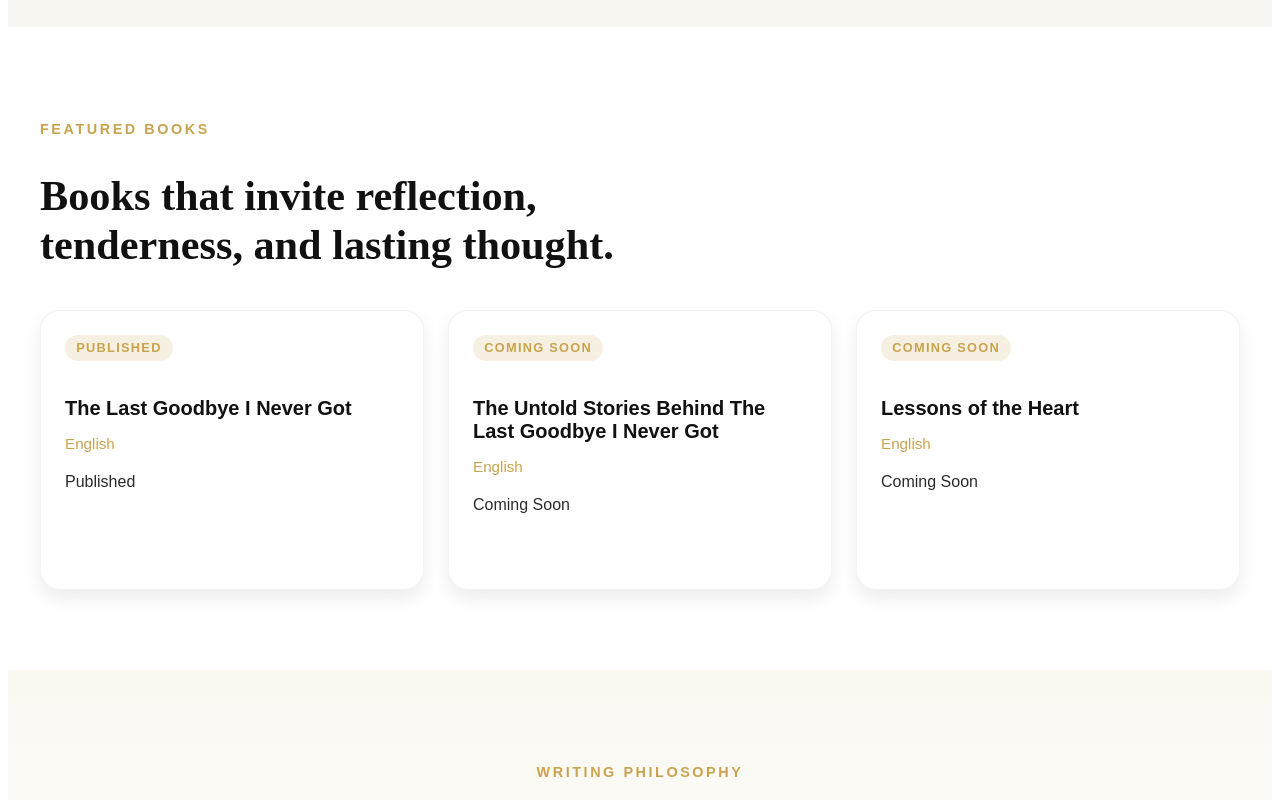
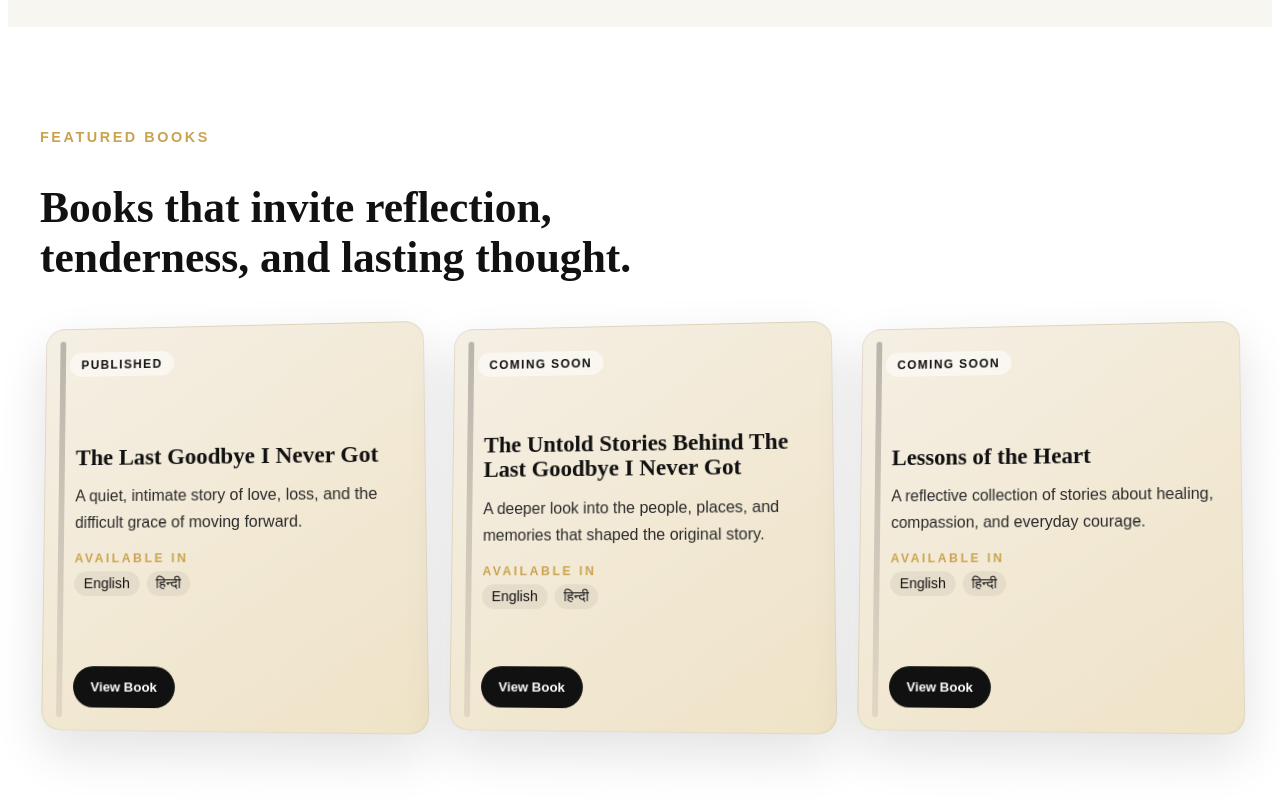
Before and after one commit to anuragvrm2173/anurag-author-website, a React (Vite) app: page / in a window 1280 px wide. Shown: the part 860-1660 px from the top of the page. Built offline with nearby package versions, Linux system fonts and the light colour scheme.

Commit message:
feat(home): implement premium editorial hero section

```diff
--- a/src/components/ui/BookCard/BookCard.css
+++ b/src/components/ui/BookCard/BookCard.css
@@ -2,40 +2,116 @@
   position: relative;
   display: flex;
   flex-direction: column;
-  gap: 1rem;
-  padding: 1.5rem;
-  min-height: 230px;
-  background: rgba(255,255,255,0.72);
-  border: 1px solid rgba(17, 17, 17, 0.06);
-  border-radius: 1.25rem;
-  box-shadow: var(--shadow-sm);
+  justify-content: space-between;
+  gap: 1.25rem;
+  min-height: 360px;
+  padding: 1.5rem 1.5rem 1.4rem;
+  border-radius: 1.2rem;
+  background: linear-gradient(145deg, #f5efe4 0%, #efe3c7 100%);
+  border: 1px solid rgba(17, 17, 17, 0.08);
+  box-shadow: 0 20px 50px rgba(17, 17, 17, 0.12);
+  transform: perspective(1000px) rotateX(4deg) rotateY(-5deg);
+  transition: transform 220ms ease, box-shadow 220ms ease;
+}
+
+.book-card:hover {
+  transform: perspective(1000px) rotateX(2deg) rotateY(-2deg) translateY(-6px);
+  box-shadow: 0 24px 60px rgba(17, 17, 17, 0.16);
+}
+
+.book-card__spine {
+  position: absolute;
+  top: 0.75rem;
+  bottom: 0.75rem;
+  left: 0.85rem;
+  width: 0.4rem;
+  border-radius: 999px;
+  background: linear-gradient(180deg, rgba(17, 17, 17, 0.26), rgba(17, 17, 17, 0.08));
 }
 
 .book-card__badge {
   width: fit-content;
-  padding: 0.35rem 0.7rem;
+  padding: 0.35rem 0.75rem;
   border-radius: 999px;
-  background: rgba(201, 163, 78, 0.16);
-  color: var(--color-accent);
-  font-size: 0.8rem;
+  background: rgba(255, 255, 255, 0.55);
+  color: var(--color-primary);
+  font-size: 0.77rem;
   font-weight: 700;
   text-transform: uppercase;
-  letter-spacing: 0.08rem;
+  letter-spacing: 0.09rem;
+}
+
+.book-card__content {
+  display: flex;
+  flex-direction: column;
+  gap: 0.8rem;
+  padding-left: 0.45rem;
 }
 
 .book-card__title {
-  margin-bottom: 0.5rem;
-  font-size: 1.25rem;
+  margin: 0;
+  font-family: var(--font-heading);
+  font-size: 1.45rem;
+  line-height: 1.1;
   color: var(--color-primary);
 }
 
-.book-card__author {
-  margin-bottom: 0.75rem;
-  font-size: 0.95rem;
+.book-card__description {
+  margin: 0;
+  line-height: 1.7;
+  color: var(--color-text);
+}
+
+.book-card__editions {
+  display: flex;
+  flex-direction: column;
+  gap: 0.35rem;
+  margin-top: 0.2rem;
+}
+
+.book-card__editions-label {
+  font-size: 0.78rem;
+  font-weight: 700;
+  letter-spacing: 0.16rem;
+  text-transform: uppercase;
   color: var(--color-accent);
 }
 
-.book-card__description {
-  line-height: 1.75;
-  color: var(--color-text);
+.book-card__edition-list {
+  display: flex;
+  flex-wrap: wrap;
+  gap: 0.45rem;
 }
+
+.book-card__edition {
+  display: inline-flex;
+  align-items: center;
+  padding: 0.25rem 0.6rem;
+  border-radius: 999px;
+  background: rgba(17, 17, 17, 0.06);
+  color: var(--color-primary);
+  font-size: 0.9rem;
+}
+
+.book-card__footer {
+  display: flex;
+  justify-content: flex-start;
+  padding-left: 0.45rem;
+}
+
+.book-card__button {
+  border: none;
+  padding: 0.8rem 1.1rem;
+  border-radius: 999px;
+  background: var(--color-primary);
+  color: var(--color-white);
+  font-weight: 600;
+  cursor: pointer;
+  transition: background 180ms ease, transform 180ms ease;
+}
+
+.book-card__button:hover {
+  background: var(--color-accent);
+  color: var(--color-primary);
+  transform: translateY(-1px);
+}
--- a/src/components/ui/BookCard/BookCard.jsx
+++ b/src/components/ui/BookCard/BookCard.jsx
@@ -1,13 +1,33 @@
 import "./BookCard.css";
 
-function BookCard({ title, author, description, badge }) {
+function BookCard({ title, description, badge, editions }) {
+  const editionEntries = Object.entries(editions || {});
+
   return (
-    <article className="book-card">
+    <article className="book-card" aria-label={`${title} book card`}>
+      <div className="book-card__spine" aria-hidden="true" />
       <div className="book-card__badge">{badge}</div>
+
       <div className="book-card__content">
         <h3 className="book-card__title">{title}</h3>
-        <p className="book-card__author">{author}</p>
         <p className="book-card__description">{description}</p>
+
+        <div className="book-card__editions" aria-label="Available editions">
+          <span className="book-card__editions-label">Available in</span>
+          <div className="book-card__edition-list">
+            {editionEntries.map(([key, edition]) => (
+              <span key={key} className="book-card__edition">
+                {edition.label}
+              </span>
+            ))}
+          </div>
+        </div>
+      </div>
+
+      <div className="book-card__footer">
+        <button type="button" className="book-card__button">
+          View Book
+        </button>
       </div>
     </article>
   );
--- a/src/data/books.js
+++ b/src/data/books.js
@@ -1,27 +1,39 @@
 const books = [
   {
-    id: 1,
+    id: "the-last-goodbye",
     title: "The Last Goodbye I Never Got",
-    language: "English",
+    description:
+      "A quiet, intimate story of love, loss, and the difficult grace of moving forward.",
     status: "Published",
     slug: "the-last-goodbye-i-never-got",
-    cover: "",
+    editions: {
+      english: { label: "English", available: true },
+      hindi: { label: "हिन्दी", available: true },
+    },
   },
   {
-    id: 2,
+    id: "the-untold-stories",
     title: "The Untold Stories Behind The Last Goodbye I Never Got",
-    language: "English",
+    description:
+      "A deeper look into the people, places, and memories that shaped the original story.",
     status: "Coming Soon",
     slug: "the-untold-stories",
-    cover: "",
+    editions: {
+      english: { label: "English", available: true },
+      hindi: { label: "हिन्दी", available: false },
+    },
   },
   {
-    id: 3,
+    id: "lessons-of-the-heart",
     title: "Lessons of the Heart",
-    language: "English",
+    description:
+      "A reflective collection of stories about healing, compassion, and everyday courage.",
     status: "Coming Soon",
     slug: "lessons-of-the-heart",
-    cover: "",
+    editions: {
+      english: { label: "English", available: true },
+      hindi: { label: "हिन्दी", available: false },
+    },
   },
 ];
 
--- a/src/sections/FeaturedBooks/FeaturedBooks.css
+++ b/src/sections/FeaturedBooks/FeaturedBooks.css
@@ -1,9 +1,9 @@
 .featured-books {
-  padding: 5rem 0;
+  padding: 5.5rem 0 6rem;
 }
 
 .featured-books__header {
-  max-width: 40rem;
+  max-width: 44rem;
   margin-bottom: 2.5rem;
 }
 
@@ -18,7 +18,7 @@
 
 .featured-books__title {
   font-family: var(--font-heading);
-  font-size: clamp(2rem, 3.3vw, 2.7rem);
+  font-size: clamp(2.1rem, 3.4vw, 2.8rem);
   line-height: 1.15;
   color: var(--color-primary);
 }
@@ -26,6 +26,7 @@
 .featured-books__grid {
   display: grid;
   gap: 1.5rem;
+  align-items: stretch;
 }
 
 @media (min-width: 768px) {
--- a/src/sections/FeaturedBooks/FeaturedBooks.jsx
+++ b/src/sections/FeaturedBooks/FeaturedBooks.jsx
@@ -20,9 +20,9 @@ function FeaturedBooks() {
             <BookCard
               key={book.id}
               title={book.title}
-              author={book.language}
-              description={book.status}
+              description={book.description}
               badge={book.status}
+              editions={book.editions}
             />
           ))}
         </div>
```
